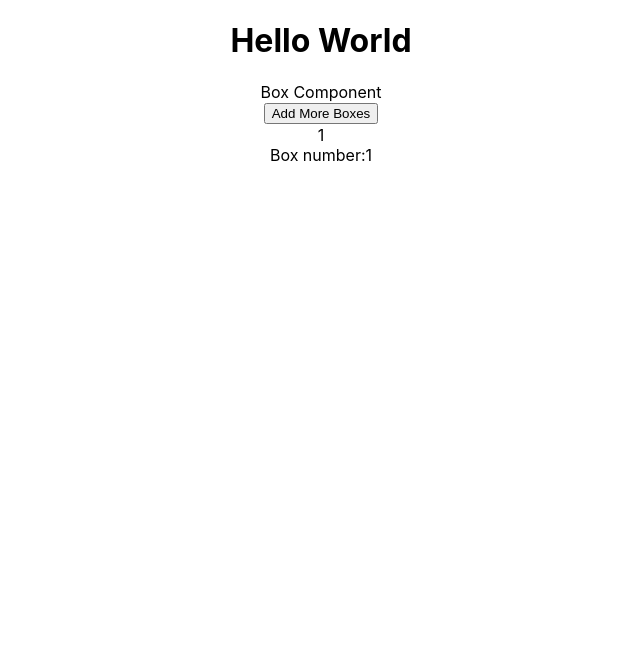
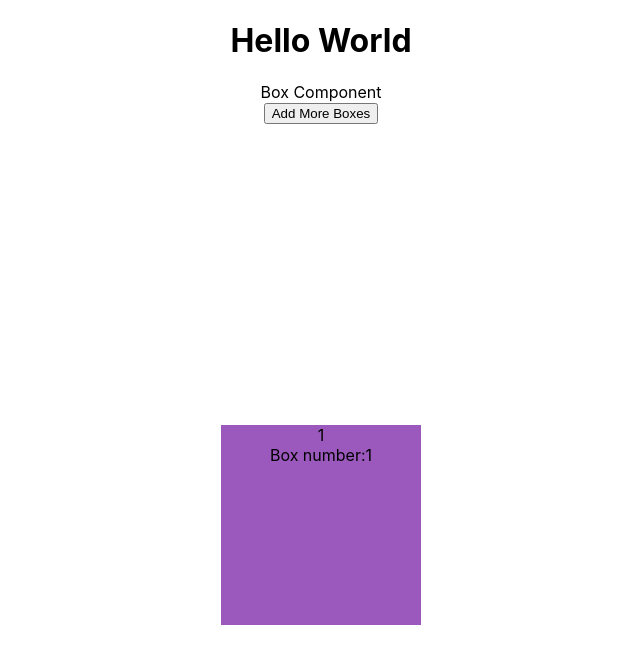
Before and after one commit to ShrutikaSingh/ReactGame, a React (Create React App) app: page / in a window 1280 px wide. Shown: the top 664 px of the page, without its empty margins (319-959 px from the left). Built offline with nearby package versions, Linux system fonts and the light colour scheme.

Commit message:
update box with active and inactive states

```diff
--- a/src/container/BoxComponent.js
+++ b/src/container/BoxComponent.js
@@ -1,5 +1,5 @@
 import React, {useState} from "react";
-
+import "./BoxComponent.css";
 const BoxComponent = () => {
     const [boxState, setboxState] = useState({
         activeBox: {},
@@ -7,11 +7,25 @@ const BoxComponent = () => {
           { id: 1, top: 1 , zindex: 10, display: "block"},
         ],
       });
+
+
+      const toggleActive = (index) => {
+        setboxState({ ...boxState, activeBox: boxState.objects[index] });
+      };
+
+      const toggleActiveStyles = (index) => {
+        if (boxState.objects[index] === boxState.activeBox) {
+          return "box active";
+        } else {
+          return "box inactive";
+        }
+      };
+
       const increaseObjects = (index) => {
         console.log(boxState.objects.concat({ id: index }), "obj");
          setboxState({
            ...boxState,
-           objects: boxState.objects.concat({ id: index, top: 1, zindex: index+20, display: "block" }),
+           objects: boxState.objects.concat({zindex: index+20 }),
          });
        };
     return(
@@ -29,7 +43,9 @@ const BoxComponent = () => {
           {boxState.objects.map((elements, index) => (
             <div
               key={index}
-              style={{ top: `${ boxState.objects[index].top }px`, zIndex: boxState.objects[index].zindex,  position: "relative", display: boxState.objects[index].display }}
+              className={toggleActiveStyles(index)}
+              style={{ top: `${ boxState.objects[index].top }px`, zIndex: boxState.objects[index].zindex,  position: "relative", display: boxState.objects[index].display, left: `${ boxState.objects[index].left }px`}}
+              onClick={() => toggleActive(index)}
             >
               {boxState.objects[index].top}
               <br></br>
```
